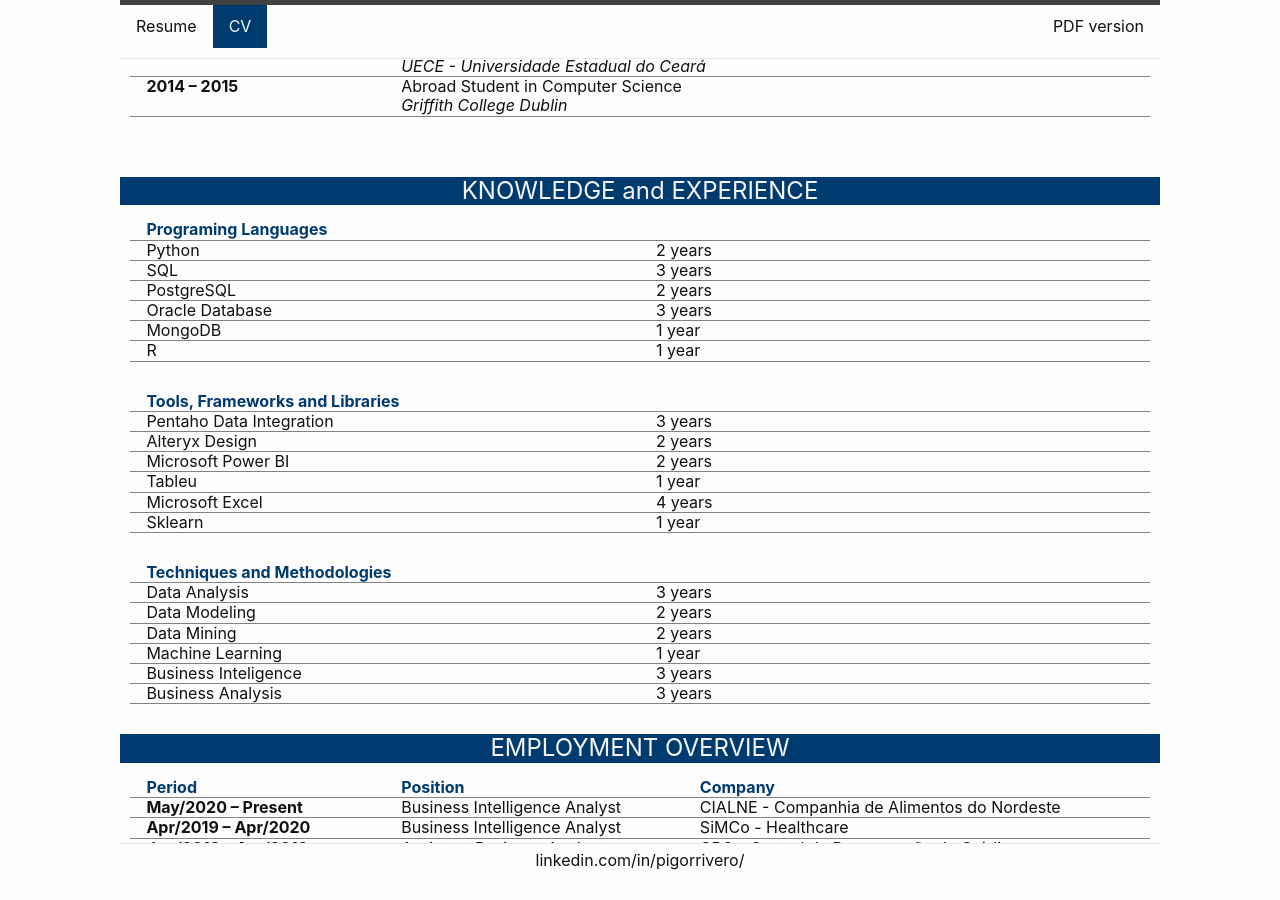
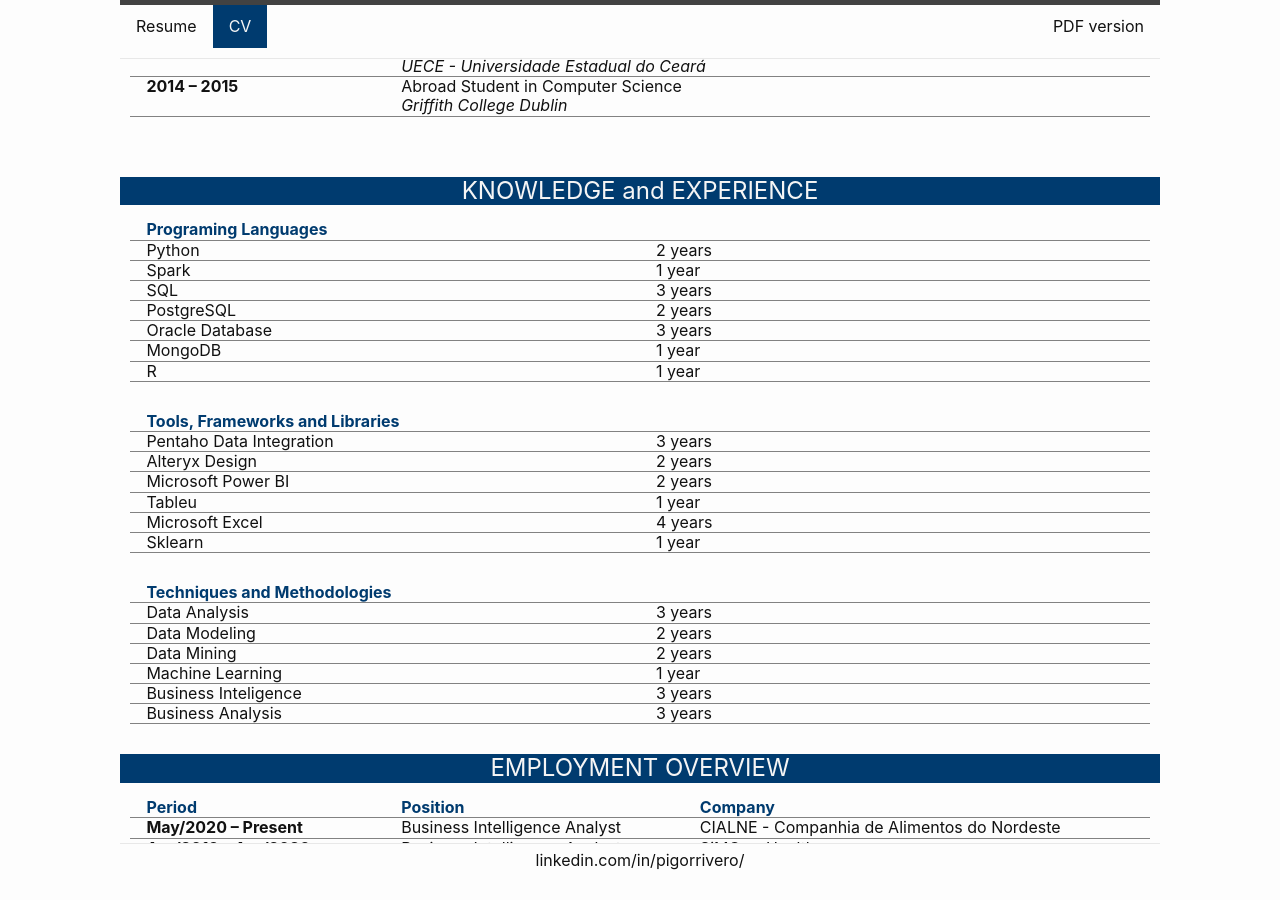
Before and after one commit to IgorRivero/igorrivero.github.io, a Jekyll site: the page built from cv.md, in a window 1280 px wide and 900 px high, scrolled down 480 px. Built offline with Jekyll 4.4.1, drawn with Linux system fonts in a browser that asks for light colours.

Commit message:
resume and CV

```diff
--- a/_data/skills.json
+++ b/_data/skills.json
@@ -37,6 +37,11 @@
             "name": "Python",
             "score": 80,
             "experience": 2
+        },
+        {
+            "name": "Spark",
+            "score": 70,
+            "experience": 1
         },
         {
             "name": "SQL",
```
